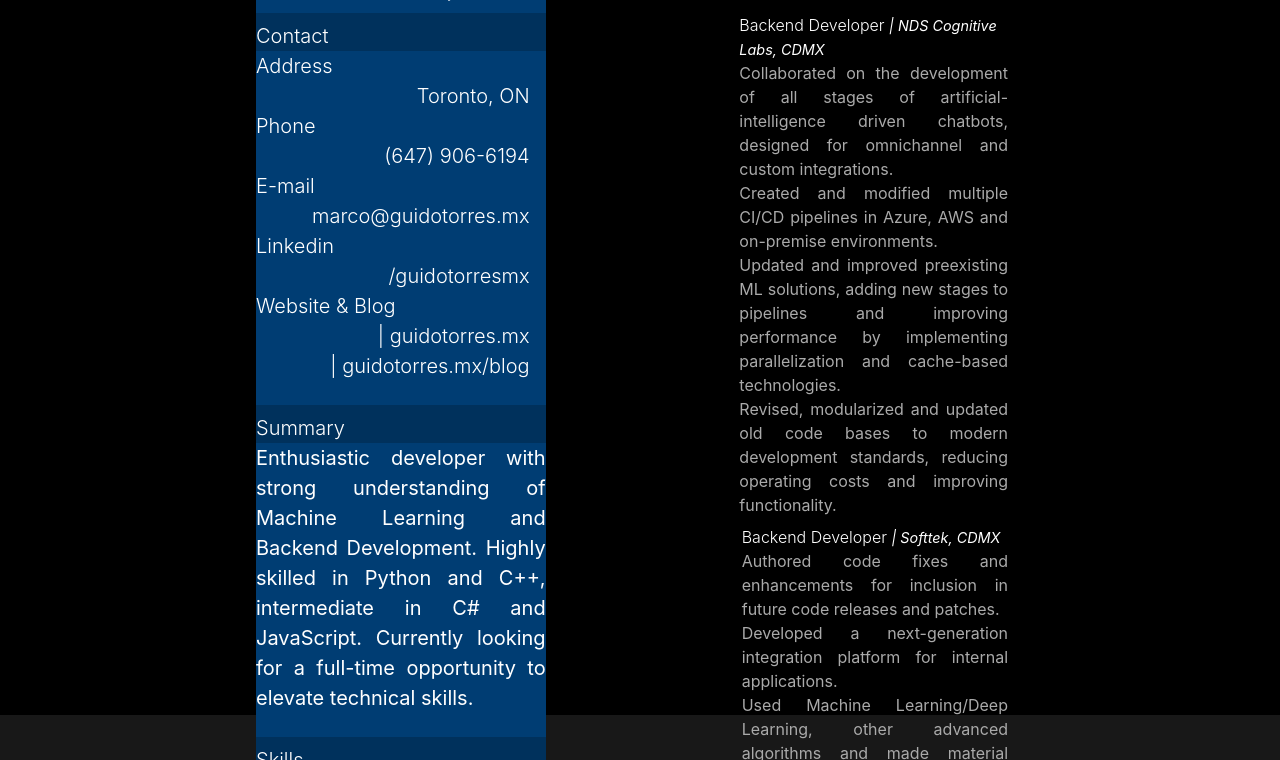
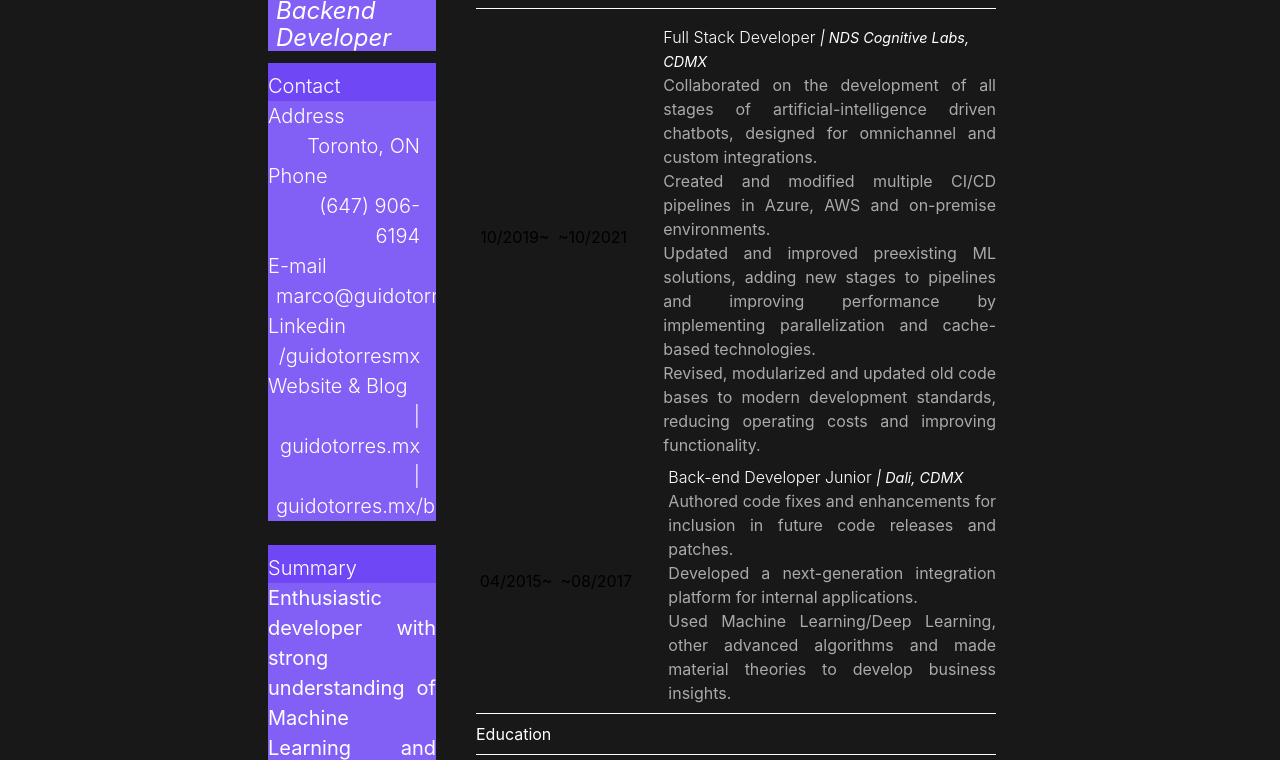
Before and after one commit to guidotorresmx/resume, a website: page docs/index.html in a window 1280 px wide. Shown: the part 85-845 px from the top of the page. Drawn offline with Linux system fonts and the light colour scheme.

Commit message:
new base  styles for bulma

```diff
--- a/app/scss/aside.scss
+++ b/app/scss/aside.scss
@@ -5,11 +5,24 @@ $gray: #eeeeee;
 $gray-dark: #cccccc;
 $white: #ffffff;
 
+$borderRadius: 6px;
+$boxShadow: 0 6px 30px -10px rgba(0, 0, 0, 0.1);
+
+$accent-color-main: #9477f5;
+$accent-color-sec: #f58a78;
+
+$primary-bg-color: #9477f5;
+$second-bg-color: #825ff5;
+$third-bg-color: #7047f5;
+
+$activeColor: var(--accent-color-main);
+
+@use "common/variable";
+
 aside {
   flex-grow: 1;
   flex-shrink: 0.5;
   flex-basis: 250px;
-  background-color: $blue-light;
   min-height: 100vh;
   padding-top: 1rem;
   padding-bottom: 1rem;
@@ -21,25 +34,23 @@ aside :is(h1, h2, h3, h4, h5, h6) {
   padding-left: 0.5rem;
   padding-right: 0.5rem;
   color: white;
-  font-weight:300;
-
+  font-weight: 300;
 }
 
 aside :is(h1, h2, h6) {
-  background-color: $blue-light;
+  background-color: $second-bg-color;
   padding-right: 1rem;
   font-weight: 400;
   font-size: 1.5rem;
 }
 
-
-section.summary > div > h5{
+section.summary > div > h5 {
   text-align: justify;
-  font-size: 1.25rem
+  font-size: 1.25rem;
 }
 
 aside :is(h4, h5) {
-  background-color: $blue-light;
+  background-color: $second-bg-color;
   font-weight: 300;
   padding-right: 1rem;
   font-size: 1.25rem;
@@ -48,7 +59,7 @@ aside :is(h4, h5) {
 aside :is(h3) {
   font-size: 1.25rem;
   font-weight: 300;
-  background-color: $blue-dark;
+  background-color: $third-bg-color;
 }
 
 .right {
@@ -82,11 +93,11 @@ aside ul#programming > li {
 aside ul#programming > li:hover {
   transform: scaleY(1.015);
   box-shadow: 1px 1px 16px -3px $white;
-  transition: all .3s
+  transition: all 0.3s;
 }
 
-.highlight{
-  transition: all .3s
+.highlight {
+  transition: all 0.3s;
 }
 
 .highlight:hover {
--- a/app/scss/base.scss
+++ b/app/scss/base.scss
@@ -4,6 +4,7 @@
 @import "themes/theme";
 
 :root {
+  background: var(--primary-bg-color);
   body {
     margin: 0;
     height: 100vh;
--- a/app/scss/common/variable.scss
+++ b/app/scss/common/variable.scss
@@ -1,7 +1,11 @@
 $borderRadius: 6px;
-$boxShadow: 0 6px 30px -10px rgba(0, 0, 0, .1);
+$boxShadow: 0 6px 30px -10px rgba(0, 0, 0, 0.1);
 
 $accent-color-main: #9477f5;
 $accent-color-sec: #f58a78;
 
+$primary-bg-color: #9477f5;
+$second-bg-color: #825ff5;
+$third-bg-color: #7047f5;
+
 $activeColor: var(--accent-color-main);
--- a/app/scss/defaults.scss
+++ b/app/scss/defaults.scss
@@ -21,7 +21,6 @@ html {
 body {
   margin: 0;
   padding: 0;
-  background-color: #000;
   color: #000;
   transition: all 1s;
 }
--- a/app/scss/style.scss
+++ b/app/scss/style.scss
@@ -1,8 +1,7 @@
 @use "defaults";
-@use "_variables";
 @use "aside";
 @use "main";
 @use "nav";
 @use "footer";
-@use "layout";
-@use "utils";
+//@use "layout";
+//@use "utils";
--- a/docs/index.html
+++ b/docs/index.html
@@ -50,12 +50,12 @@
     <main class="is-fixed-top">
       <div id="page-container">
         <article class="resume">
-          <aside class="general-info">
-            <section class="title highlight">
+          <aside class="general-info column is-hidden-mobile is-4-tablet is-3-widescreen">
+            <section class="title highlight aside-card-container">
               <h1>Marco Guido </h1>
               <h1><em> Backend Developer </em></h1>
             </section>
-            <section class="contact highlight">
+            <section class="contact highlight aside-card-container">
               <h3>Contact</h3>
               <div class="highlight">
                 <h4>Address</h4>
@@ -71,13 +71,13 @@
                 <h5 class="right" id="blog"> <a title="Blog" href="https://www.guidotorres.mx/blog">| guidotorres.mx/blog</a></h5>
               </div>
             </section>
-            <section class="summary highlight">
+            <section class="summary highlight aside-card-container">
               <h3>Summary</h3>
               <div class="highlight">
                 <h5 class="highlight">Enthusiastic developer with strong understanding of Machine Learning and Backend Development. Highly skilled in Python and C++, intermediate in C# and JavaScript. Currently looking for a full-time opportunity to elevate technical skills.</h5>
               </div>
             </section>
-            <section class="skills highlight">
+            <section class="skills highlight aside-card-container">
               <h3>Skills</h3>
               <div class="highlight">
                 <h4>Cloud Computing</h4>
@@ -190,13 +190,14 @@
               </ul>
             </section>
           </aside>
+          <section class="column">
             <main class="specific-info">
               <section class="work-history">
                 <h2>Work History</h2>
                 <div class="structure">
-                <div class="dates"><span class="start-date">10/2019~</span><span class="end-date">~10/2022 </span></div>
+                  <div class="dates"><span class="start-date">10/2019~</span><span class="end-date">~10/2021 </span></div>
                   <div class="details">
-                  <h3>Backend Developer <em>| NDS Cognitive Labs, CDMX</em></h3>
+                    <h3>Full Stack Developer <em>| NDS Cognitive Labs, CDMX</em></h3>
                     <ul>
                       <li> <span>Collaborated on the development of all stages of artificial-intelligence driven chatbots, designed for omnichannel and custom integrations.</span></li>
                       <li> <span>Created and modified multiple CI/CD pipelines in Azure, AWS and on-premise environments.</span></li>
@@ -208,7 +209,7 @@
                 <div class="structure">
                   <div class="dates"><span class="start-date">04/2015~</span><span class="end-date">~08/2017 </span></div>
                   <div class="details">
-                  <h3>Backend Developer <em>| Softtek, CDMX</em></h3>
+                    <h3>Back-end Developer Junior <em>| Dali, CDMX</em></h3>
                     <ul>
                       <li><span>Authored code fixes and enhancements for inclusion in future code releases and patches.</span></li>
                       <li><span>Developed a next-generation integration platform for internal applications.</span></li>
@@ -229,7 +230,7 @@
                 <div class="structure">
                   <div class="dates"><span class="start-date">08/2017~</span><span class="end-date">~08/2019 </span></div>
                   <div class="details">
-                  <h3>Master of Science <em> | Electrical and Computer | GPA: 3.9 </em></h3>
+                    <h3>Master of Science <em> | Computer Science | GPA: 3.9 </em></h3>
                     <p>Emphasis on evolutionary algorithms and recurrent neural networks utilized for large times-series databases forecasting and optimum efficiency frontier for portfolios of multiple financial assets.  </p>
                     <h4>Instituto Politecnico Nacional — CDMX, MX                  </h4>
                   </div>
@@ -258,6 +259,7 @@
                 </div>
               </section>
             </main>
+          </section>
         </article>
       </div>
     </main>
```
Also changed, not shown: docs/style/aside.css, docs/style/base.css, docs/style/defaults.css, docs/style/style.css, 5 other files. Lines whose indentation alone changed are shown as unchanged.
